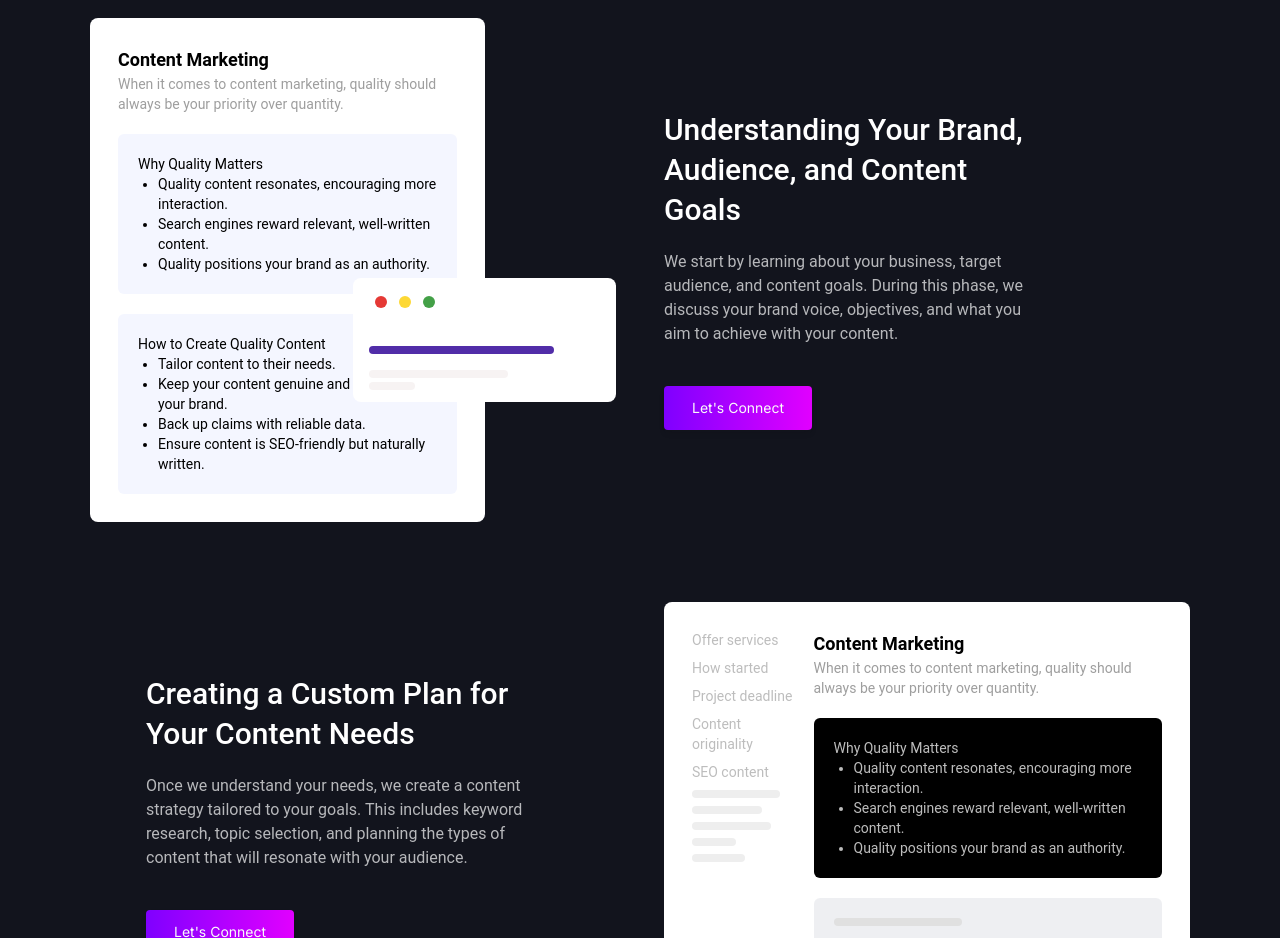
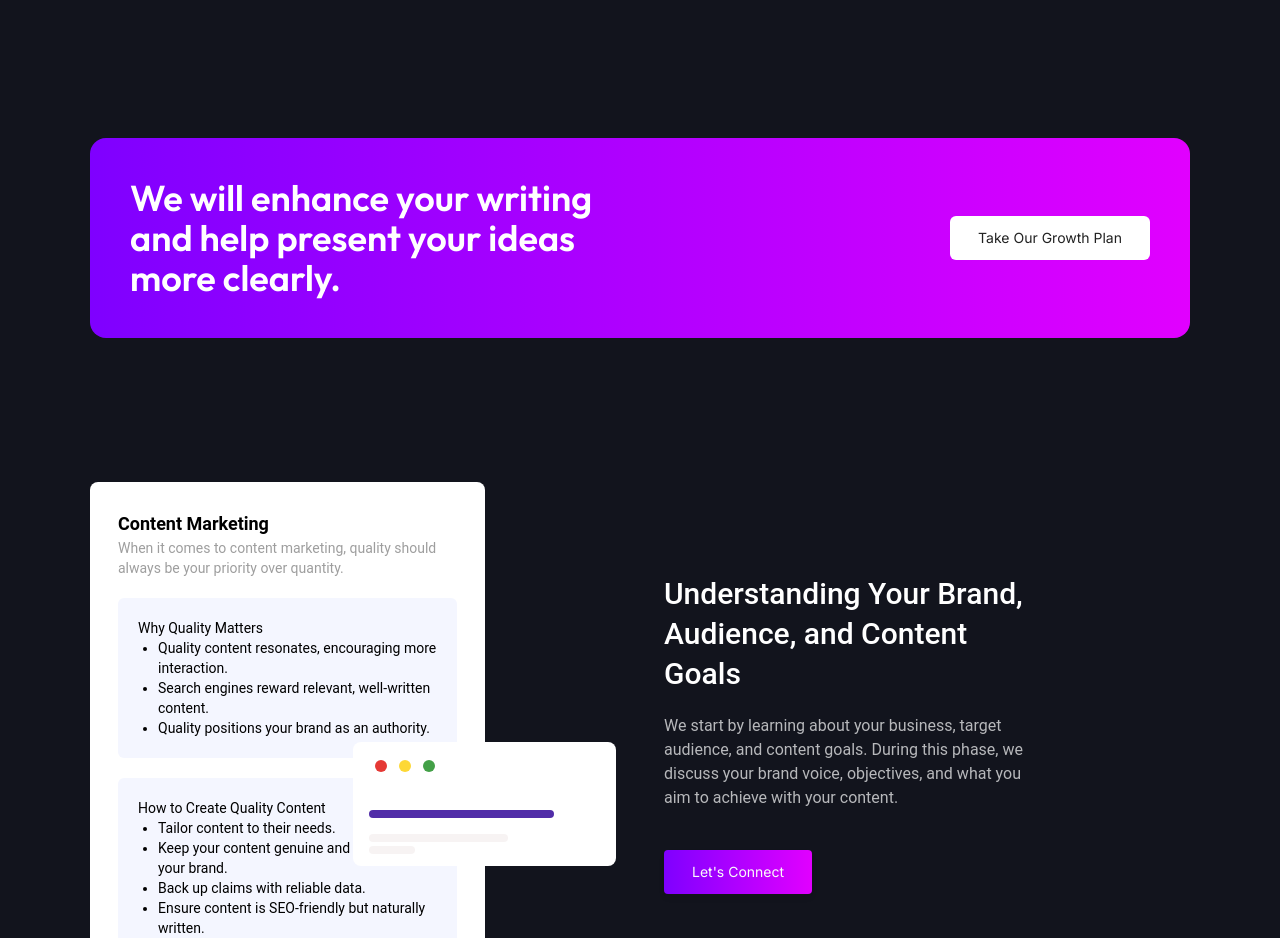
Before and after one commit to zannat20040/Content-writing-consultancy, a React (Vite) app: page / in a window 1280 px wide. Shown: the part 1240-2178 px from the top of the page. Built offline with nearby package versions, Linux system fonts and the light colour scheme.

Commit message:
section add

```diff
--- a/src/Component/About.jsx
+++ b/src/Component/About.jsx
@@ -4,7 +4,7 @@ import AboutLeft from "../Shared Component/AboutLeft";
 
 const About = () => {
   return (
-    <div className="container mx-auto px-5 mt-6 about-section">
+    <div className="container mx-auto px-5 mt-36 about-section">
       {/* 1st */}
       <div className="aboutus grid grid-cols-1 md:grid-cols-2 gap-12 justify-center items-center ">
         <div className="relative">
--- a/src/Layout/Home.jsx
+++ b/src/Layout/Home.jsx
@@ -16,6 +16,7 @@ const Home = () => {
         <ResponsiveNavbar />
         <Banner />
         <HappyClient />
+        <CTA />
         <About />
         <Feature />
       </div>
```
Also changed, not shown: 1 other file (tests, documents, lock files or other folders).
